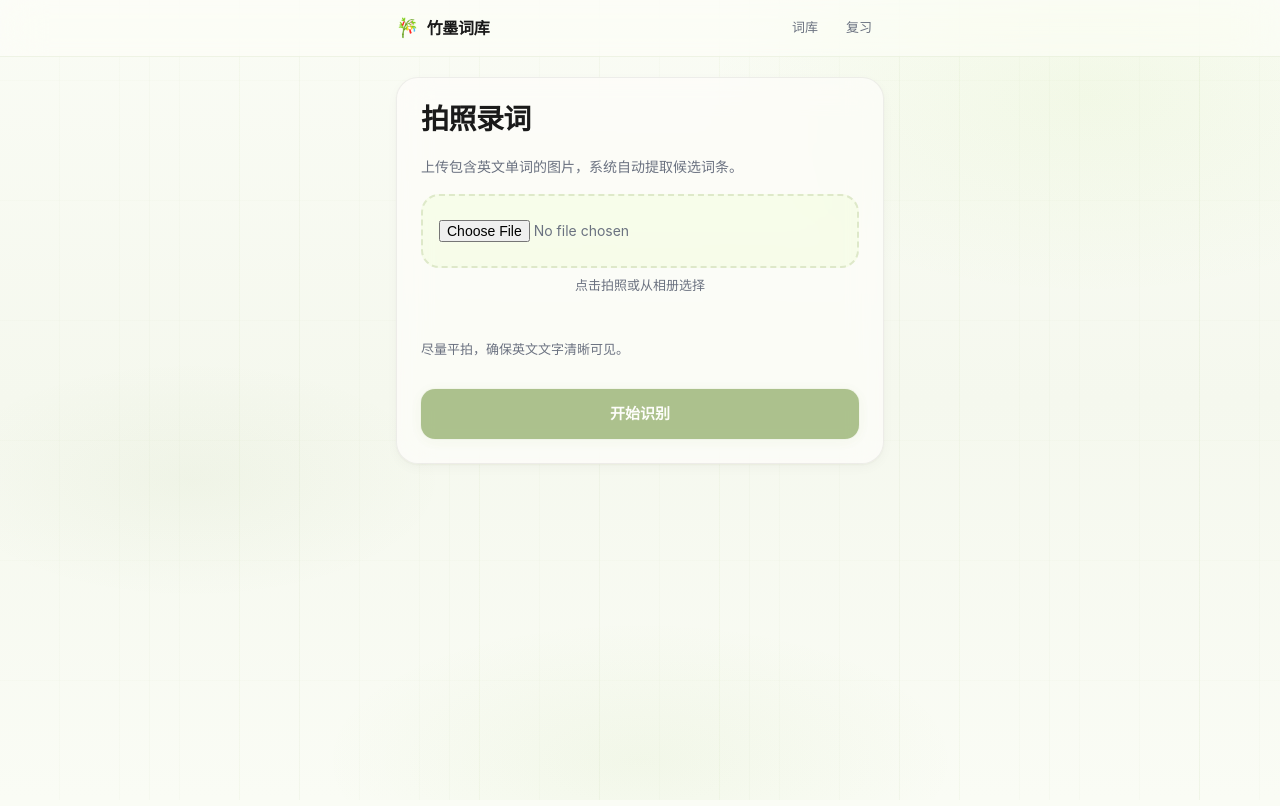
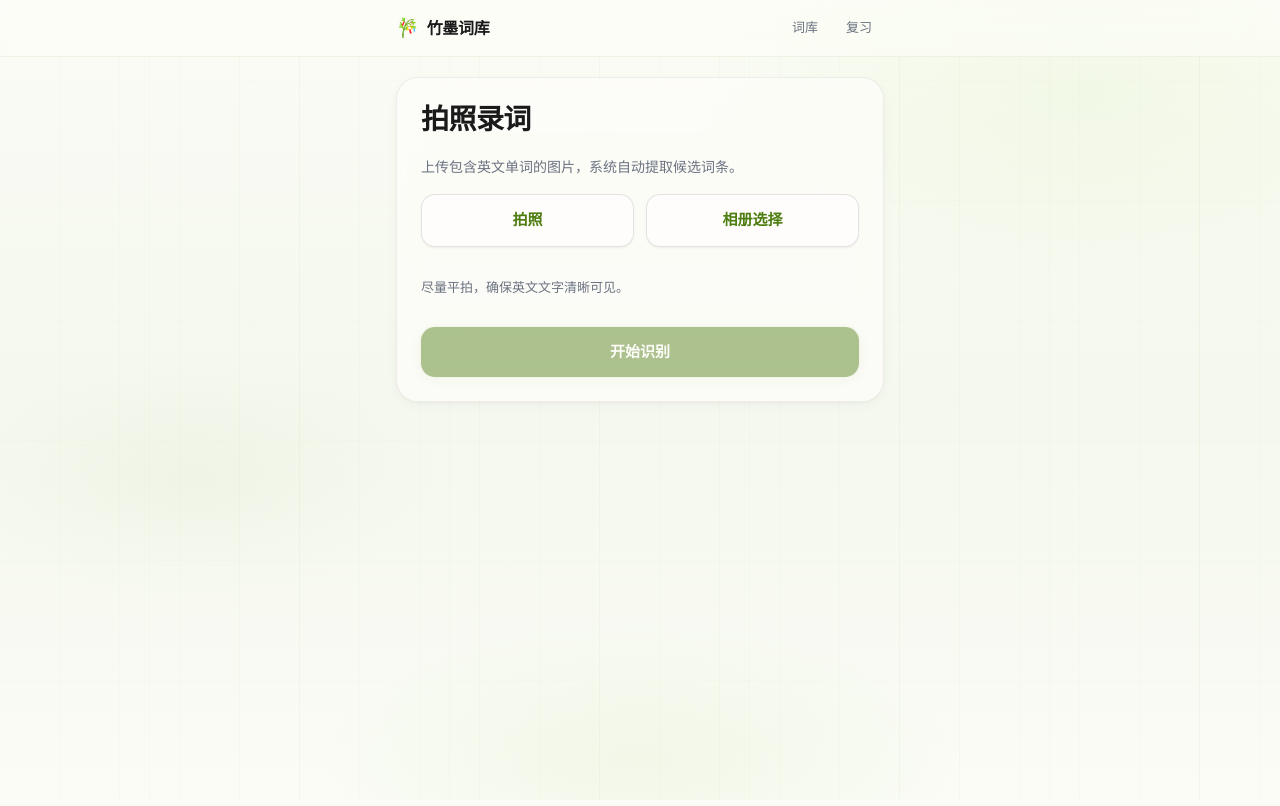
Before and after one commit to gzxb001-sketch/vocabulary_review, a Next.js app: page /capture in a window 1280 px wide. Shown: the top 806 px of the page. Built offline with nearby package versions, Linux system fonts and the light colour scheme.

Commit message:
fix: separate camera and gallery buttons for OCR page

```diff
--- a/src/app/capture/page.tsx
+++ b/src/app/capture/page.tsx
@@ -12,8 +12,8 @@ function cleanOcrText(rawText: string): string[] {
     .map((line) =>
       line
         .replace(/[|]/g, " ")
-        .replace(/[\""\""\""']/g, "")
-        .replace(/[，。；：？！,.;:!?()[\]{}<>]/g, " ")
+        .replace(/[\\\""\\\""\\\""\x60]/g, "")
+        .replace(/[\uFF0C\u3002\uFF1B\uFF1A\uFF1F\uFF01,.;:!?()[\]{}<>]/g, " ")
         .replace(/\d+/g, " ")
         .replace(/\s+/g, " ")
         .trim()
@@ -109,23 +109,33 @@ export default function CapturePage() {
           </div>
         )}
 
-        <div className="file-upload">
+        <div style={{ display: "flex", gap: "var(--space-3)", justifyContent: "center" }}>
+          <label className="button button-secondary" style={{ cursor: "pointer", flex: 1, textAlign: "center" }}>
+            拍照
             <input
               type="file"
               accept="image/*"
               capture="environment"
               onChange={handleFileChange}
+              style={{ display: "none" }}
             />
-          <p style={{ textAlign: "center", marginTop: "var(--space-2)", color: "var(--color-text-muted)", fontSize: "var(--text-sm)" }}>
-            点击拍照或从相册选择
-          </p>
+          </label>
+          <label className="button button-secondary" style={{ cursor: "pointer", flex: 1, textAlign: "center" }}>
+            相册选择
+            <input
+              type="file"
+              accept="image/*"
+              onChange={handleFileChange}
+              style={{ display: "none" }}
+            />
+          </label>
         </div>
 
         {file ? <p className="muted">已选择：{file.name}</p> : null}
 
         <p className="muted">尽量平拍，确保英文文字清晰可见。</p>
 
-        {error ? <p className="muted" style={{ color: "var(--color-error, #dc2626)" }}>{error}</p> : null}
+        {error ? <p className="muted" style={{ color: "#dc2626" }}>{error}</p> : null}
         {loading && progress ? <p className="muted">{progress}</p> : null}
 
         <button className="button" onClick={handleOcr} disabled={loading || !file}>
```
Lines whose indentation alone changed are shown as unchanged.
